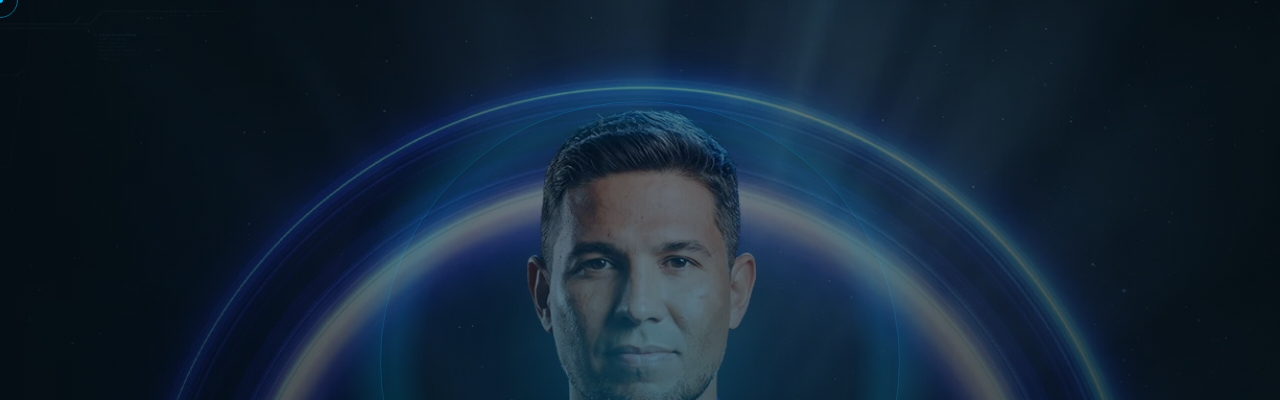
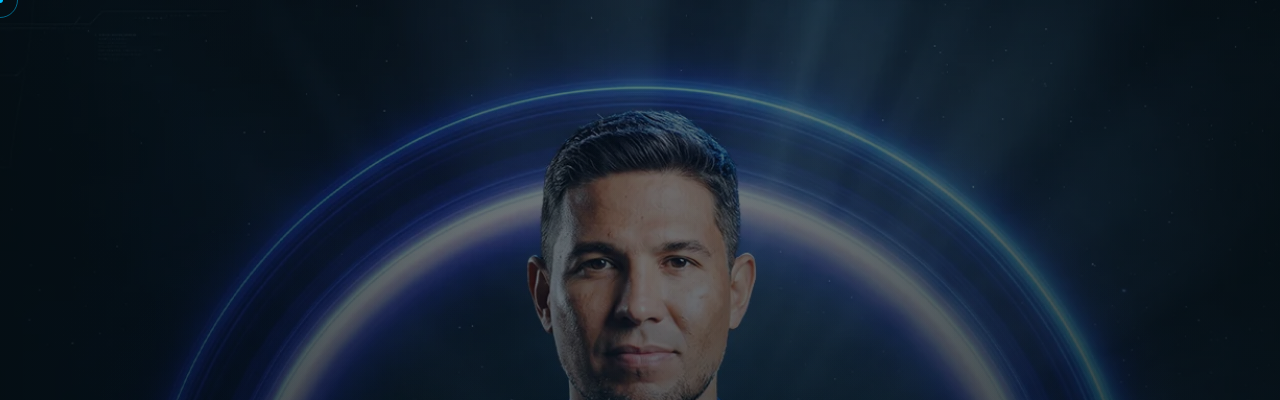
Before and after one commit to BryanJohn2901/impulse, a website: page index.html in a window 1280 px wide. Shown: the top 400 px of the page. Drawn offline with nearby package versions, Linux system fonts and the light colour scheme.

Commit message:
Remove halo circular do hero e deixa headline em bold
- Tira .hero-halo/.hero-halo-ring (efeito de círculo azul ao redor do rosto).
- Título principal do hero passa de font-light para font-bold.

```diff
--- a/index.html
+++ b/index.html
@@ -193,32 +193,6 @@
             100% { transform: translateX(340%); }
         }
 
-        /* Hero halo */
-        .hero-halo {
-            position: absolute;
-            left: 50%; top: 32%;
-            transform: translate(-50%, -50%);
-            width: min(90vw, 720px);
-            height: min(90vw, 720px);
-            border-radius: 50%;
-            background:
-                radial-gradient(circle, rgba(0,193,253,.22) 0%, rgba(0,103,183,.1) 28%, transparent 62%),
-                radial-gradient(circle, transparent 42%, rgba(0,193,253,.12) 48%, transparent 58%);
-            filter: blur(2px);
-            animation: glow-pulse 4s ease-in-out infinite;
-            pointer-events: none;
-        }
-        .hero-halo-ring {
-            position: absolute;
-            left: 50%; top: 32%;
-            transform: translate(-50%, -50%);
-            width: min(70vw, 520px);
-            height: min(70vw, 520px);
-            border-radius: 50%;
-            border: 1px solid rgba(0,193,253,.2);
-            box-shadow: 0 0 60px rgba(0,193,253,.15), inset 0 0 60px rgba(0,193,253,.06);
-            pointer-events: none;
-        }
         .frame-glow {
             border: 1px solid rgba(0,193,253,.35);
             box-shadow: 0 0 40px rgba(0,193,253,.12), 0 24px 60px rgba(0,0,0,.5);
@@ -447,14 +421,11 @@
             <div class="absolute inset-0 hero-overlay-vignette"></div>
             <div class="absolute inset-0 bg-[radial-gradient(ellipse_at_center,rgba(0,103,183,0.08)_0%,transparent_65%)]"></div>
         </div>
-        <div class="hero-halo"></div>
-        <div class="hero-halo-ring"></div>
-
         <div class="relative z-10 w-full container mx-auto px-6 max-w-content text-center mt-auto pt-[calc(10rem+150px)] sm:pt-[calc(12rem+150px)] md:pt-[calc(14rem+150px)] lg:pt-[calc(16rem+150px)]">
             <div data-aos="fade-up">
                 <img src="assets/img/logo.webp" alt="Impulse Empresarial" class="h-24 md:h-32 w-auto mx-auto mb-8 drop-shadow-[0_4px_24px_rgba(0,0,0,0.55)] drop-shadow-[0_0_48px_rgba(0,193,253,0.35)] brightness-110" loading="eager">
                 <p class="text-brand-primary text-xs font-bold uppercase tracking-[0.3em] mb-4">Mogi Mirim/SP · 29 de julho de 2026</p>
-                <h1 class="text-4xl md:text-5xl lg:text-[3.75rem] font-display font-light leading-[1.1] text-brand-textPrimary mb-5 tracking-wide max-w-4xl mx-auto">
+                <h1 class="text-4xl md:text-5xl lg:text-[3.75rem] font-display font-bold leading-[1.1] text-brand-textPrimary mb-5 tracking-wide max-w-4xl mx-auto">
                     Você já construiu uma empresa.<br class="hidden md:block">
                     Agora é hora de construir o <span class="title-accent">crescimento que ela merece.</span>
                 </h1>
```
